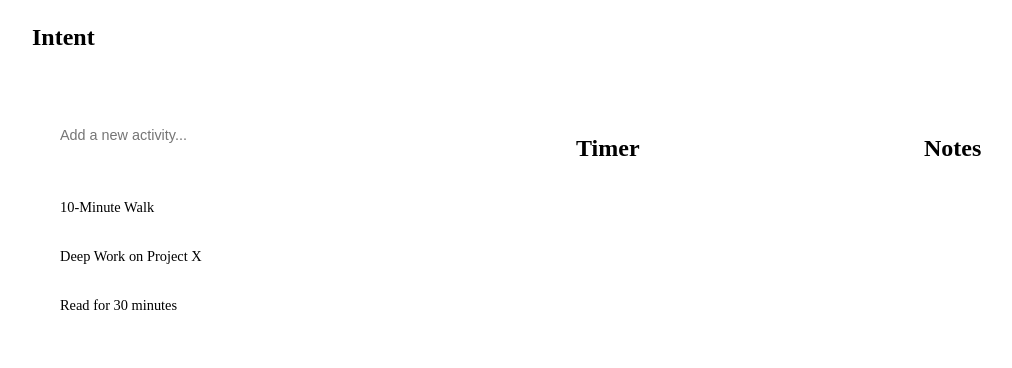
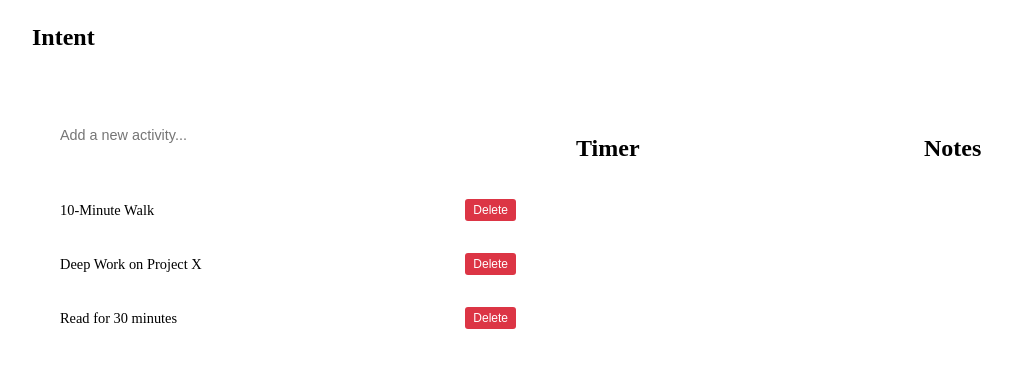
Before and after one commit to SimField2107/intent-app, a React (Vite) app: page / in a window 1280 px wide. Shown: the top 368 px of the page, without its empty margins (8-1020 px from the left). Built offline with nearby package versions, Linux system fonts and the light colour scheme; the HTML template or start-up script is replaced by a standard one.

Commit message:
feat: Add ability to delete an activity

```diff
--- a/src/components/ActivityCard.jsx
+++ b/src/components/ActivityCard.jsx
@@ -1,10 +1,16 @@
 import React from 'react';
 import styles from './ActivityCard.module.css';
 
-const ActivityCard = ({ activity }) => {
+const ActivityCard = ({ activity, onDelete }) => {
   return (
     <li className={styles.listItem}>
-      {activity.text}
+      <span className={styles.activityText}>{activity.text}</span>
+      <button
+        className={styles.deleteButton}
+        onClick={() => onDelete(activity.id)}
+      >
+        Delete
+      </button>
     </li>
   );
 };
--- a/src/components/ActivityCard.module.css
+++ b/src/components/ActivityCard.module.css
@@ -6,8 +6,32 @@
   color: var(--text-dark);
   font-size: 0.9rem;
   transition: border-color 0.2s;
+  display: flex;
+  justify-content: space-between;
+  align-items: center;
 }
 
 .listItem:hover {
   border-color: var(--primary-accent);
 }
+
+.activityText {
+  flex: 1;
+}
+
+.deleteButton {
+  padding: 0.25rem 0.5rem;
+  background-color: #dc3545;
+  color: white;
+  border: none;
+  border-radius: 3px;
+  cursor: pointer;
+  font-size: 0.75rem;
+  font-weight: 500;
+  transition: background-color 0.2s;
+  margin-left: 0.5rem;
+}
+
+.deleteButton:hover {
+  background-color: #c82333;
+}
--- a/src/components/Menu.jsx
+++ b/src/components/Menu.jsx
@@ -22,6 +22,10 @@ const Menu = () => {
     }
   };
 
+  const handleDeleteActivity = (id) => {
+    setActivities(activities.filter(activity => activity.id !== id));
+  };
+
   return (
     <div className={styles.menu}>
       <form className={styles.form} onSubmit={handleSubmit}>
@@ -39,7 +43,11 @@ const Menu = () => {
 
       <ul className={styles.list}>
         {activities.map((activity) => (
-          <ActivityCard key={activity.id} activity={activity} />
+          <ActivityCard
+            key={activity.id}
+            activity={activity}
+            onDelete={handleDeleteActivity}
+          />
         ))}
       </ul>
     </div>
```
